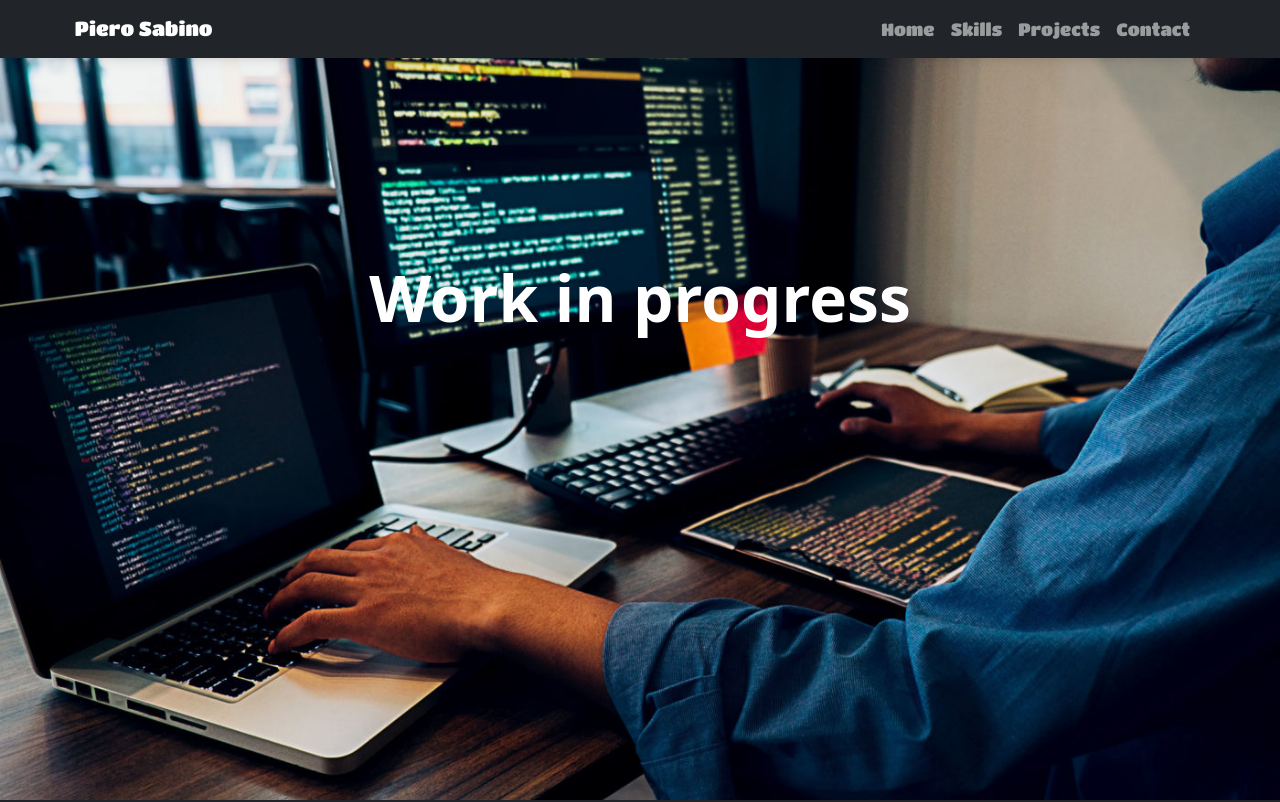
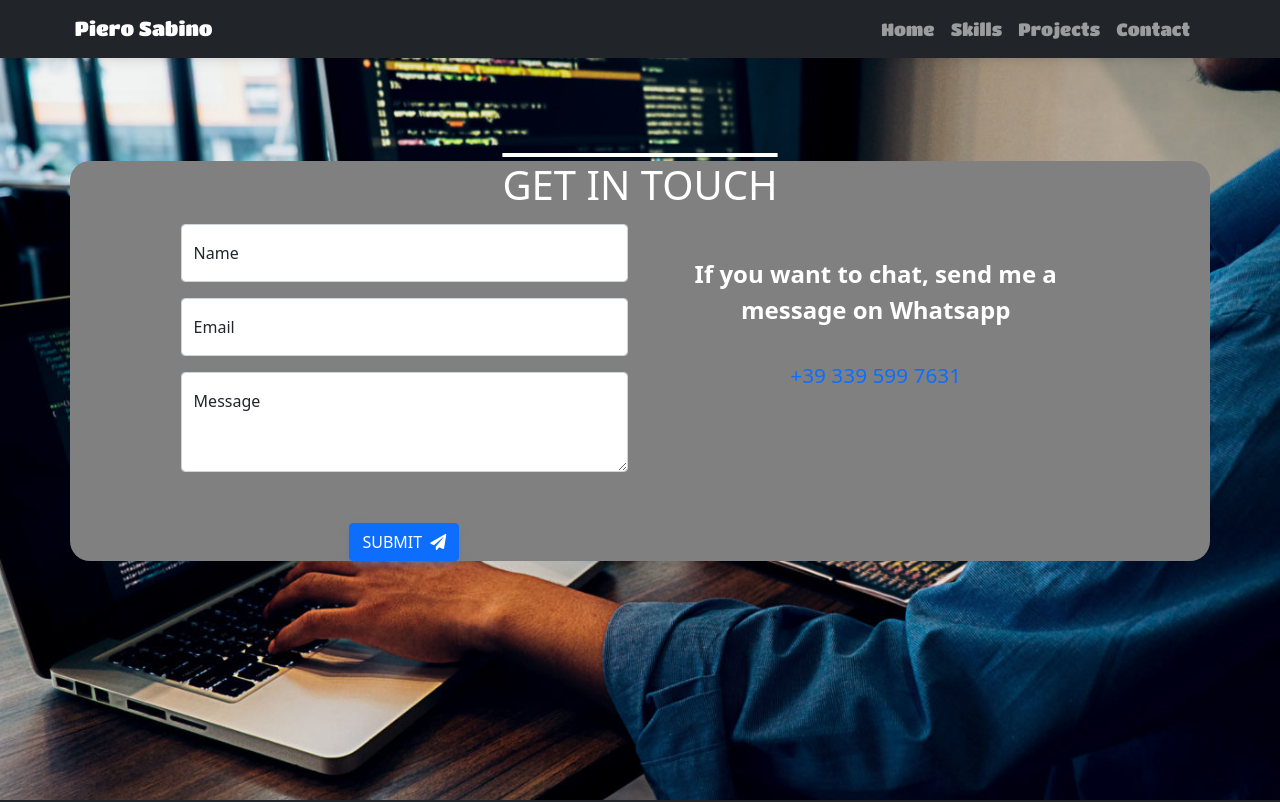
Before and after one commit to pierre1590/Portfolio-Piero, a React (Create React App) app: page /contact in a window 1280 px wide. Shown: the top 802 px of the page. Built offline with nearby package versions, Linux system fonts and the light colour scheme.

Commit message:
Add contact form

```diff
--- a/package.json
+++ b/package.json
@@ -3,6 +3,10 @@
   "version": "0.1.0",
   "private": true,
   "dependencies": {
+    "@fortawesome/fontawesome-svg-core": "^6.2.0",
+    "@fortawesome/free-regular-svg-icons": "^6.2.0",
+    "@fortawesome/free-solid-svg-icons": "^6.2.0",
+    "@fortawesome/react-fontawesome": "^0.2.0",
     "@testing-library/jest-dom": "^5.16.4",
     "@testing-library/react": "^13.3.0",
     "@testing-library/user-event": "^13.5.0",
--- a/src/pages/Contact/Contact.js
+++ b/src/pages/Contact/Contact.js
@@ -1,9 +1,110 @@
-import {Progress} from "../../components/Progress/Progress";
+import {useState} from 'react';
+import {Col,Row,Container,FloatingLabel,Form,Button} from 'react-bootstrap';
+import {MDBIcon} from 'mdb-react-ui-kit';
+import './style.css';
+import {FontAwesomeIcon} from '@fortawesome/react-fontawesome';
+
 
 export const Contact = () => {
-    return (
-        <>
-            <Progress />
-        </>
-    )
-}
+  //Create a contact form that shows errors or success messages after submission
+  const [validated, setValidated] = useState(false);
+  const [show, setShow] = useState(false);
+  const [showError, setShowError] = useState(false);
+  const [showSuccess, setShowSuccess] = useState(false);
+
+  const handleSubmit = (event) => {
+    const form = event.currentTarget;
+    if (form.checkValidity() === false) {
+      event.preventDefault();
+      event.stopPropagation();
+      setShowError(true);
+      setShowSuccess(false);
+    } else {
+      event.preventDefault();
+      event.stopPropagation();
+      setShowSuccess(true);
+      setShowError(false);
+    }
+    setValidated(true);
+  };
+
+  return (
+    <>
+      <Container className="contact-container">
+      <h1>Get in touch</h1>
+        <Row>
+        <Col md={6} className="contact-col">
+            <Form noValidate validated={validated} onSubmit={handleSubmit}>
+              <FloatingLabel
+                controlId="floatingInput"
+                label="Name"
+                className="mb-3"
+              >
+                <Form.Control required type="text" placeholder="Name" />
+                <Form.Control.Feedback type="invalid">
+                  Please provide a valid name.
+                </Form.Control.Feedback>
+              </FloatingLabel>
+              <FloatingLabel
+                controlId="floatingInput"
+                label="Email"
+                className="mb-3"
+              >
+                <Form.Control
+                  required
+                  type="email"
+                  placeholder="
+    Email"
+                />
+                <Form.Control.Feedback type="invalid">
+                  Please provide a valid email.
+                </Form.Control.Feedback>
+              </FloatingLabel>
+
+              <FloatingLabel
+                controlId="floatingInput"
+                label="Message"
+                className="mb-3"
+              >
+                <Form.Control
+                  required
+                  as="textarea"
+                  placeholder="Message"
+                  style={{ height: "100px" }}
+                />
+                <Form.Control.Feedback type="invalid">
+                  Please provide a valid message.
+                </Form.Control.Feedback>
+              </FloatingLabel>
+              <Button variant="primary" type="submit" className="contact-btn">
+                Submit
+                <MDBIcon icon='paper-plane' className="ms-2" />
+              </Button>
+            </Form>
+          </Col>
+          <Col md={6} className="contact-col">
+            <p className="contact-text">
+                If you want to chat, send me a message on Whatsapp
+            </p>
+            {/*Open whatsapp */}
+
+
+            <a
+                href="https://wa.me/+393395997631"
+                target="_blank"
+                rel="noreferrer"
+                className="contact-link"
+                >
+
+                <FontAwesomeIcon icon='whatsapp' className="contact-icon" />
+                +39 339 599 7631
+
+            </a>
+          </Col>
+
+        </Row>
+
+      </Container>
+    </>
+  );
+};
--- /dev/null
+++ b/src/pages/Contact/style.css
@@ -0,0 +1,47 @@
+.contact-container{
+    margin-top: 8%;
+    margin-left: auto;
+    margin-right: auto;
+    padding: 0 1rem;
+    background-color: grey;
+    border-radius: 20px;
+    width: 50%;
+    height: 50%;
+}
+
+
+h1{
+    font-size: 2rem;
+    margin-bottom: 1rem;
+    color: #fff;
+    text-decoration: overline;
+    text-decoration-color: #fff;
+    height: 100px;
+    text-transform: uppercase;
+}
+
+
+
+.contact-text{
+    font-size: 1.5rem;
+    font-weight: 600;
+    color: #fff;
+    text-align: center;
+    align-self: center;
+    margin-top: 2rem;
+    margin-bottom: 2rem;
+}
+
+.contact-col{
+    text-align: center;
+    font-size: 1.6
+}
+
+.contact-link{
+    text-decoration: none;
+    font-size: 1.3rem;
+}
+
+.contact-btn{
+    margin-top: 2.2rem;
+}
```
Also changed, not shown: 2 other files (tests, documents, lock files or other folders).
